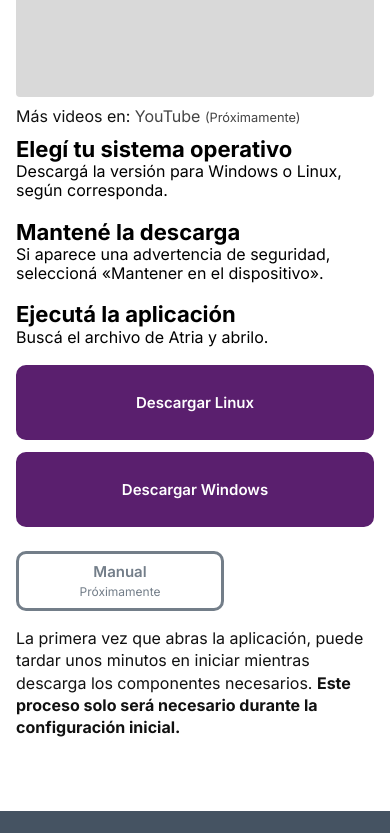
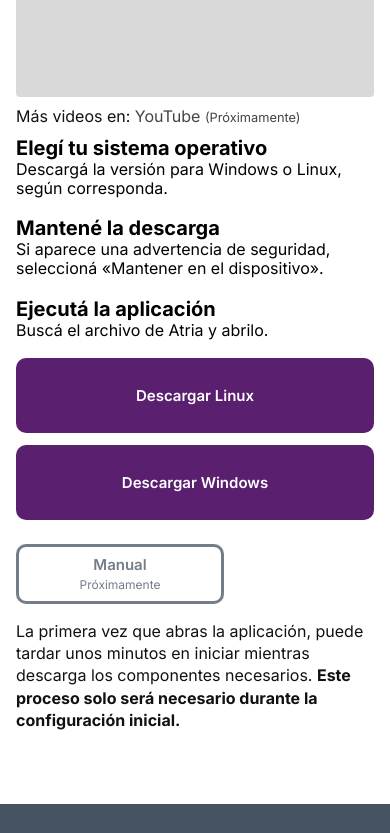
Before and after one commit to DAv-Project-Team-UADER/DAV-ATRIA-Web, a plain HTML site: page index.html in a window 390 px wide. Shown: the part 960-1793 px from the top of the page. Drawn offline with Linux system fonts and the light colour scheme; a web font is replaced by a local one.

Commit message:
style(typography): refine text size hierarchy

```diff
--- a/css/styles.css
+++ b/css/styles.css
@@ -30,8 +30,9 @@
   /* Jerarquía: título (nombre de la página, 80px) > subtítulo (36px) > texto (26px) > texto chico (16px).
      Los mínimos mantienen la lectura en pantallas chicas. */
   --fs-title: clamp(2.5rem, 8vw, 5rem);
-  --fs-sub: clamp(1.375rem, 2.6vw, 2.25rem);
-  --fs-lead: clamp(1.125rem, 2.2vw, 2rem);      /* descripción del hero */
+  --fs-sub: clamp(1.375rem, 2.6vw, 2.5rem);
+  --fs-step-title: clamp(1.25rem, 2.4vw, 2.25rem);
+  --fs-lead: clamp(1.125rem, 2.2vw, 1.875rem);      /* descripción del hero */
   --fs-text: clamp(1rem, 1.9vw, 1.625rem);      /* párrafos, pasos, listas */
   --fs-small: 1rem;
   --fs-btn: clamp(0.9375rem, 1.4vw, 1.25rem);        /* TODO: confirmar tamaño de texto del botón */
@@ -338,7 +339,7 @@ a:focus-visible, button:focus-visible {
 .downloads__more { grid-column: 1; font-size: var(--fs-small); margin: 0; }
 .steps { grid-column: 2; grid-row: 1 / span 2; color: #000; }
 .step { margin-bottom: 18px; font-size: var(--fs-text); line-height: 1.2; }
-.step h2, .step h3 { font-family: var(--font-body); font-size: var(--fs-sub); line-height: inherit; font-weight: 700; letter-spacing: 0; margin: 0; }
+.step h2, .step h3 { font-family: var(--font-body); font-size: var(--fs-step-title); line-height: inherit; font-weight: 700; letter-spacing: 0; margin: 0; }
 .step p { font-weight: 400; margin: 0; }
 .manual {
   grid-column: 1 / -1;
```
